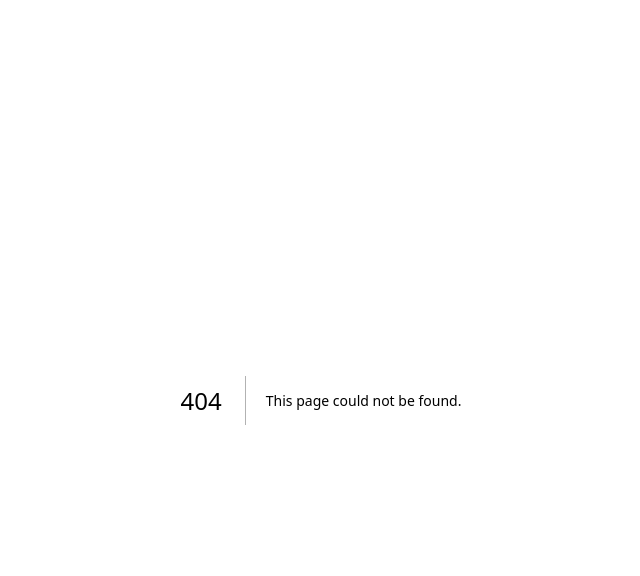
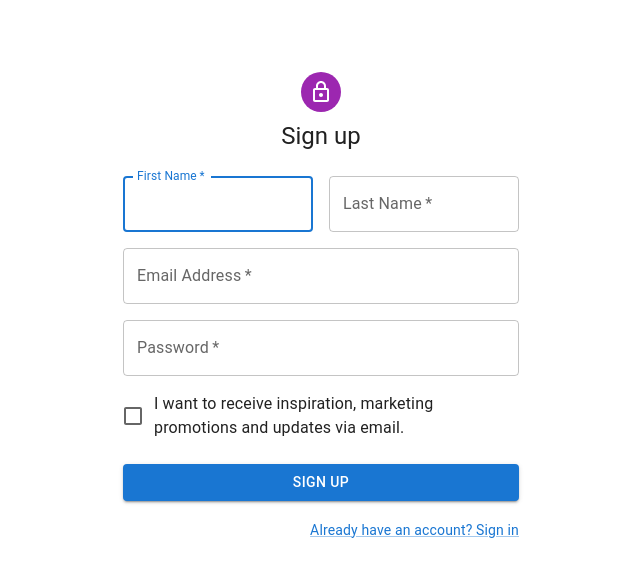
Before and after one commit to Shihab2022/Lost-And-Found, a Next.js app in the folder front-end/: page /register in a window 1280 px wide. Before the commit this address had no page. Shown: the top 576 px of the page, without its empty margins (319-959 px from the left). Built offline with nearby package versions, Linux system fonts and the light colour scheme.

Commit message:
create ui for login and regester

```diff
--- a/front-end/src/app/layout.tsx
+++ b/front-end/src/app/layout.tsx
@@ -1,6 +1,7 @@
 import type { Metadata } from "next";
 import { Inter } from "next/font/google";
 import "./globals.css";
+// import { AppRouterCacheProvider } from "@mui/material-nextjs/v14-appRouter";
 
 const inter = Inter({ subsets: ["latin"] });
 
@@ -16,7 +17,10 @@
 }>) {
   return (
     <html lang="en">
-      <body className={inter.className}>{children}</body>
+      <body className={inter.className}>
+        {children}
+        {/* <AppRouterCacheProvider>{children}</AppRouterCacheProvider> */}
+      </body>
     </html>
   );
 }
--- /dev/null
+++ b/front-end/src/app/login/page.tsx
@@ -0,0 +1,93 @@
+"use client"
+import * as React from 'react';
+import Avatar from '@mui/material/Avatar';
+import Button from '@mui/material/Button';
+import CssBaseline from '@mui/material/CssBaseline';
+import TextField from '@mui/material/TextField';
+import FormControlLabel from '@mui/material/FormControlLabel';
+import Checkbox from '@mui/material/Checkbox';
+import Link from '@mui/material/Link';
+import Grid from '@mui/material/Grid';
+import Box from '@mui/material/Box';
+import LockOutlinedIcon from '@mui/icons-material/LockOutlined';
+import Typography from '@mui/material/Typography';
+import Container from '@mui/material/Container';
+
+
+export default function SignIn() {
+  const handleSubmit = (event: React.FormEvent<HTMLFormElement>) => {
+    event.preventDefault();
+    const data = new FormData(event.currentTarget);
+    console.log({
+      email: data.get('email'),
+      password: data.get('password'),
+    });
+  };
+
+  return (
+      <Container component="main" maxWidth="xs">
+        <CssBaseline />
+        <Box
+          sx={{
+            marginTop: 8,
+            display: 'flex',
+            flexDirection: 'column',
+            alignItems: 'center',
+          }}
+        >
+          <Avatar sx={{ m: 1, bgcolor: 'secondary.main' }}>
+            <LockOutlinedIcon />
+          </Avatar>
+          <Typography component="h1" variant="h5">
+            Sign in
+          </Typography>
+          <Box component="form" onSubmit={handleSubmit} noValidate sx={{ mt: 1 }}>
+            <TextField
+              margin="normal"
+              required
+              fullWidth
+              id="email"
+              label="Email Address"
+              name="email"
+              autoComplete="email"
+              autoFocus
+            />
+            <TextField
+              margin="normal"
+              required
+              fullWidth
+              name="password"
+              label="Password"
+              type="password"
+              id="password"
+              autoComplete="current-password"
+            />
+            <FormControlLabel
+              control={<Checkbox value="remember" color="primary" />}
+              label="Remember me"
+            />
+            <Button
+              type="submit"
+              fullWidth
+              variant="contained"
+              sx={{ mt: 3, mb: 2 }}
+            >
+              Sign In
+            </Button>
+            <Grid container>
+              <Grid item xs>
+                <Link href="#" variant="body2">
+                  Forgot password?
+                </Link>
+              </Grid>
+              <Grid item>
+                <Link href="#" variant="body2">
+                  {"Don't have an account? Sign Up"}
+                </Link>
+              </Grid>
+            </Grid>
+          </Box>
+        </Box>
+      </Container>
+  );
+}
--- /dev/null
+++ b/front-end/src/app/not-found.tsx
@@ -0,0 +1,11 @@
+import React from "react";
+
+const NotFoundPage = () => {
+  return (
+    <div>
+      <h1>404!!! Page Not Found!!!</h1>
+    </div>
+  );
+};
+
+export default NotFoundPage;
--- /dev/null
+++ b/front-end/src/app/register/page.tsx
@@ -0,0 +1,127 @@
+"use client";
+import * as React from "react";
+import Avatar from "@mui/material/Avatar";
+import Button from "@mui/material/Button";
+import CssBaseline from "@mui/material/CssBaseline";
+import TextField from "@mui/material/TextField";
+import FormControlLabel from "@mui/material/FormControlLabel";
+import Checkbox from "@mui/material/Checkbox";
+import Link from "@mui/material/Link";
+import Grid from "@mui/material/Grid";
+import Box from "@mui/material/Box";
+import LockOutlinedIcon from "@mui/icons-material/LockOutlined";
+import Typography from "@mui/material/Typography";
+import Container from "@mui/material/Container";
+import { createTheme, ThemeProvider } from "@mui/material/styles";
+
+
+// TODO remove, this demo shouldn't need to reset the theme.
+const defaultTheme = createTheme();
+
+export default function SignUp() {
+  const handleSubmit = (event: React.FormEvent<HTMLFormElement>) => {
+    event.preventDefault();
+    const data = new FormData(event.currentTarget);
+    console.log({
+      email: data.get("email"),
+      password: data.get("password"),
+    });
+  };
+
+  return (
+    <ThemeProvider theme={defaultTheme}>
+      <Container component="main" maxWidth="xs">
+        <CssBaseline />
+        <Box
+          sx={{
+            marginTop: 8,
+            display: "flex",
+            flexDirection: "column",
+            alignItems: "center",
+          }}
+        >
+          <Avatar sx={{ m: 1, bgcolor: "secondary.main" }}>
+            <LockOutlinedIcon />
+          </Avatar>
+          <Typography component="h1" variant="h5">
+            Sign up
+          </Typography>
+          <Box
+            component="form"
+            noValidate
+            onSubmit={handleSubmit}
+            sx={{ mt: 3 }}
+          >
+            <Grid container spacing={2}>
+              <Grid item xs={12} sm={6}>
+                <TextField
+                  autoComplete="given-name"
+                  name="firstName"
+                  required
+                  fullWidth
+                  id="firstName"
+                  label="First Name"
+                  autoFocus
+                />
+              </Grid>
+              <Grid item xs={12} sm={6}>
+                <TextField
+                  required
+                  fullWidth
+                  id="lastName"
+                  label="Last Name"
+                  name="lastName"
+                  autoComplete="family-name"
+                />
+              </Grid>
+              <Grid item xs={12}>
+                <TextField
+                  required
+                  fullWidth
+                  id="email"
+                  label="Email Address"
+                  name="email"
+                  autoComplete="email"
+                />
+              </Grid>
+              <Grid item xs={12}>
+                <TextField
+                  required
+                  fullWidth
+                  name="password"
+                  label="Password"
+                  type="password"
+                  id="password"
+                  autoComplete="new-password"
+                />
+              </Grid>
+              <Grid item xs={12}>
+                <FormControlLabel
+                  control={
+                    <Checkbox value="allowExtraEmails" color="primary" />
+                  }
+                  label="I want to receive inspiration, marketing promotions and updates via email."
+                />
+              </Grid>
+            </Grid>
+            <Button
+              type="submit"
+              fullWidth
+              variant="contained"
+              sx={{ mt: 3, mb: 2 }}
+            >
+              Sign Up
+            </Button>
+            <Grid container justifyContent="flex-end">
+              <Grid item>
+                <Link href="#" variant="body2">
+                  Already have an account? Sign in
+                </Link>
+              </Grid>
+            </Grid>
+          </Box>
+        </Box>
+      </Container>
+    </ThemeProvider>
+  );
+}
```
